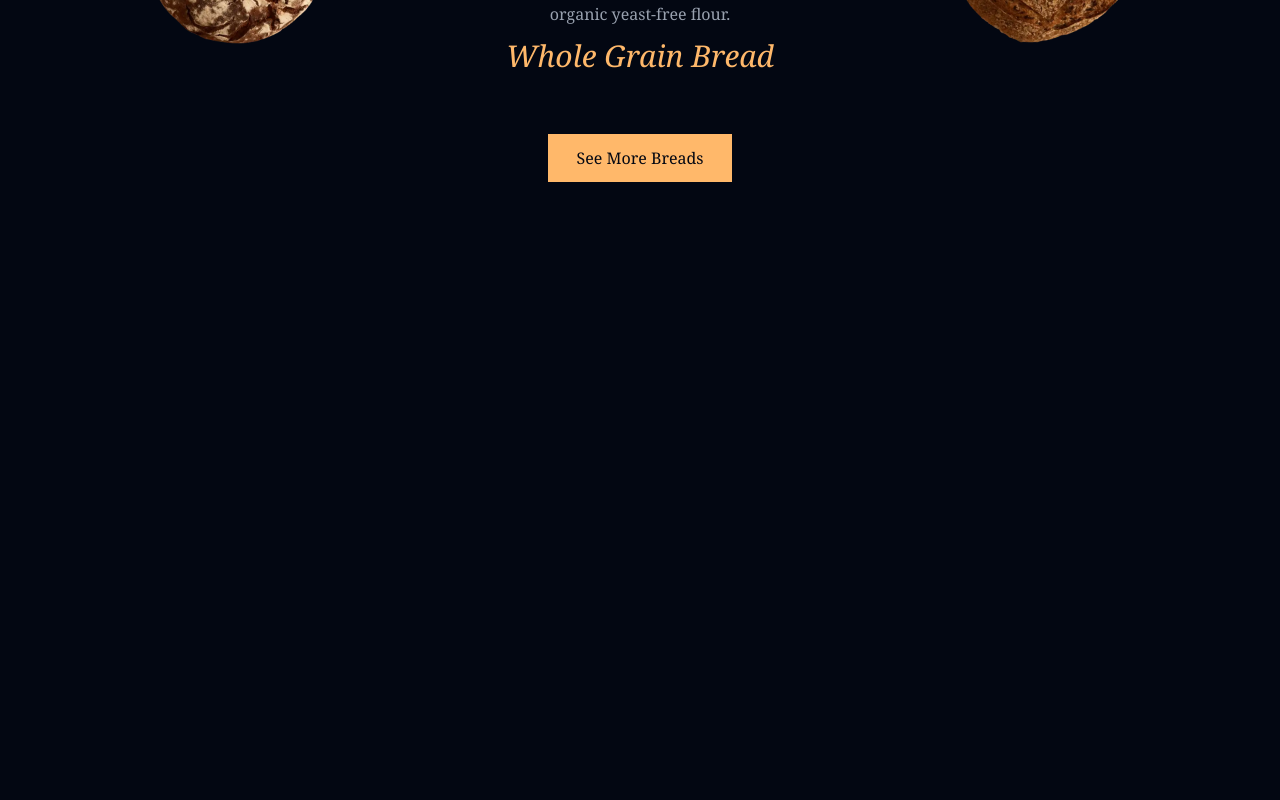
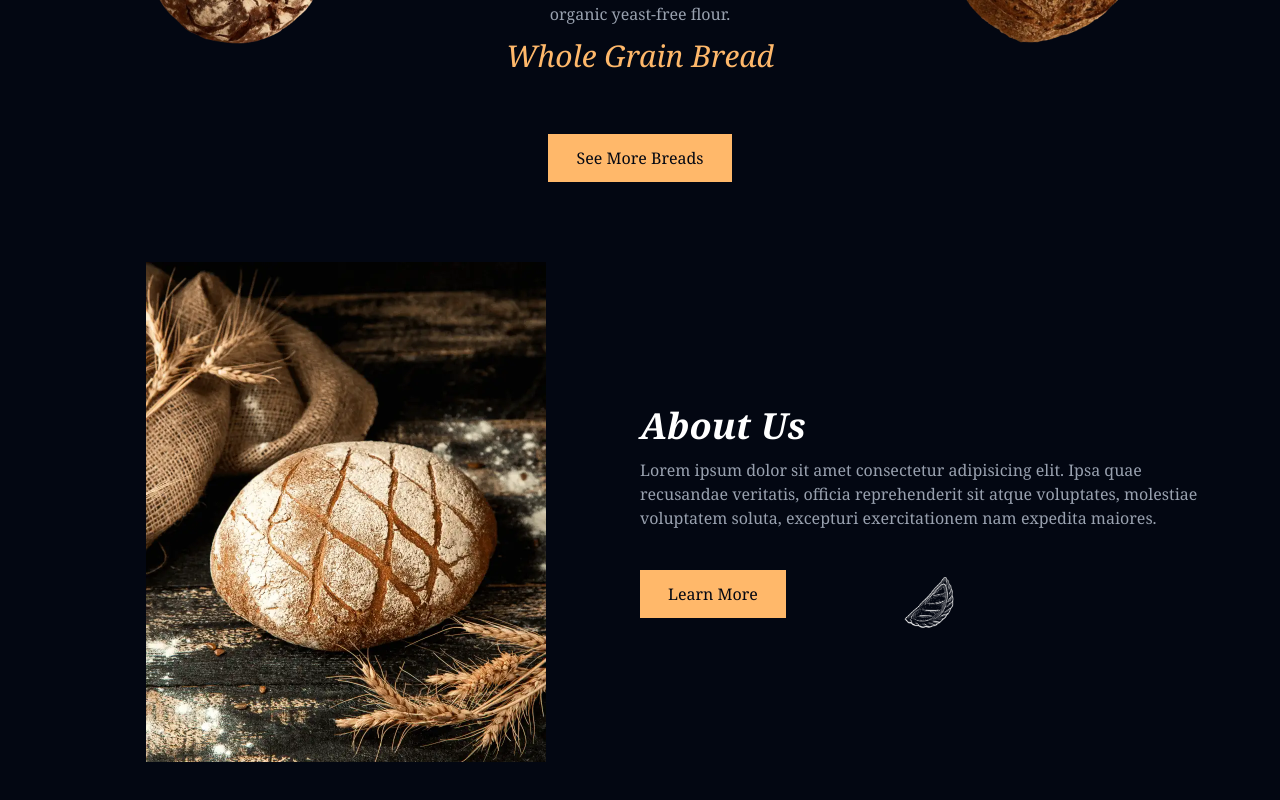
Before and after one commit to NDTC-Mangansakan/react-bread-website, a React (Vite) app: page / in a window 1280 px wide. Shown: the part 1194-1994 px from the top of the page. Built offline with nearby package versions, Linux system fonts and the light colour scheme.

Commit message:
initial about page code

```diff
--- a/src/App.jsx
+++ b/src/App.jsx
@@ -1,4 +1,5 @@
 import Navbar from './components/Navbar'
+import About from './pages/About'
 import Home from './pages/Home'
 import New from './pages/New'
 
@@ -8,6 +9,7 @@ const App = () => {
       <Navbar />
       <Home />
       <New/>
+      <About/>
     </>
   )
 }
--- a/src/pages/About.jsx
+++ b/src/pages/About.jsx
@@ -1,8 +1,34 @@
-import React from 'react'
+import aboutImgOverlay from '../assets/img/bread-2.png'
+import aboutImg from '../assets/img/about-bread.webp'
 
 const About = () => {
   return (
-    <div>About</div>
+    <section id='about' className='py-10'>
+      <div className="custom-container">
+        <div className="flex flex-col items-center justify-center lg:flex-row-reverse">
+          <div className="relative lg:w-1/2">
+            <p className="text-2xl font-bold italic text-center sm:text-3xl lg:text-4xl lg:text-start">
+              About Us
+            </p>
+            <p className="mt-3 text-gray-400 text-center lg:text-start">
+              Lorem ipsum dolor sit amet consectetur adipisicing elit. Ipsa quae recusandae veritatis, officia reprehenderit sit atque voluptates, molestiae voluptatem soluta, excepturi exercitationem nam expedita maiores.
+            </p>
+            <div className="mt-5 flex justify-center lg:justify-start lg:mt-0">
+              <a href="#new" className="inline-block px-5 py-3 bg-primary text-gray-950 lg:mt-10 lg:px-7">
+                Learn More
+              </a>
+            </div>
+
+            <img src={aboutImgOverlay} alt="About Image Overlay" className='w-15 absolute -bottom-5 left-1/6 transform -translate-x-1/2 lg:left-1/2'/>
+          </div>
+
+
+          <div className="mt-10 lg:w-1/2 lg:flex justify-center lg:mt-0">
+            <img src={aboutImg} alt="About main Image" className='w-55 sm:w-70 lg:w-100'/>
+          </div>
+        </div>
+      </div>
+    </section>
   )
 }
 
--- a/src/pages/Home.jsx
+++ b/src/pages/Home.jsx
@@ -1,6 +1,6 @@
 import homeBg from '../assets/img/home-bg.webp'
 import homeImg from '../assets/img/home-bread.webp'
-import breadOverlay from '../assets/img/bread-1.png'
+import homeBreadOverlay from '../assets/img/bread-1.png'
 import { RiFacebookCircleLine, RiInstagramLine, RiMapPinFill, RiYoutubeLine } from '@remixicon/react'
 
 const Home = () => {
@@ -17,7 +17,7 @@ const Home = () => {
               <a href="#new" className="mt-5 inline-block px-5 py-3 bg-primary text-gray-950 lg:mt-10 lg:px-7">
                 Select Breads
               </a>
-              <img src={breadOverlay} alt="home bread overlay" className='absolute w-15 -bottom-18 -left-5 sm:-bottom-15 lg:bottom-0 lg:left-70' />
+              <img src={homeBreadOverlay} alt="home bread overlay" className='absolute w-15 -bottom-18 -left-5 sm:-bottom-15 lg:bottom-0 lg:left-70' />
             </div>
           </div>
 
```
